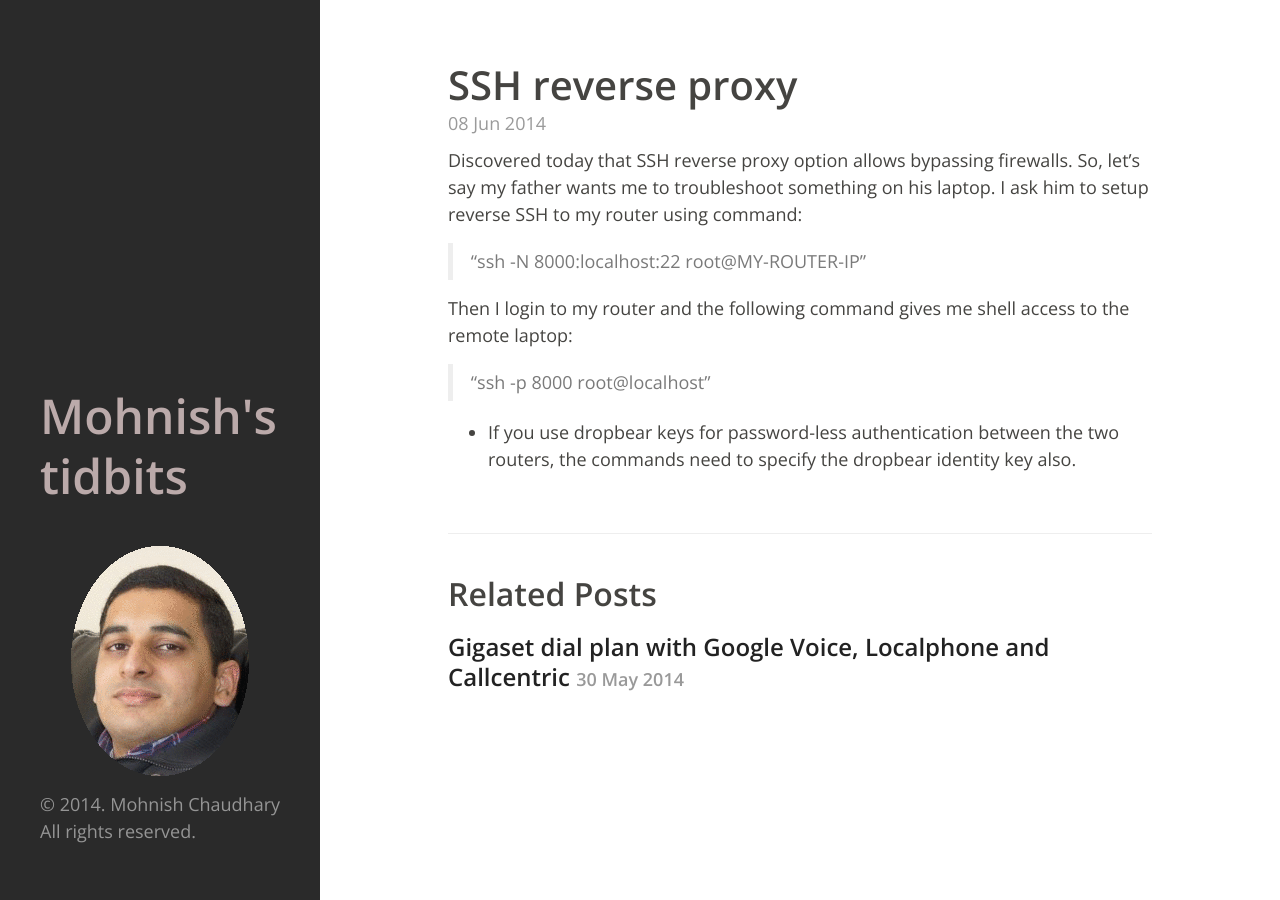
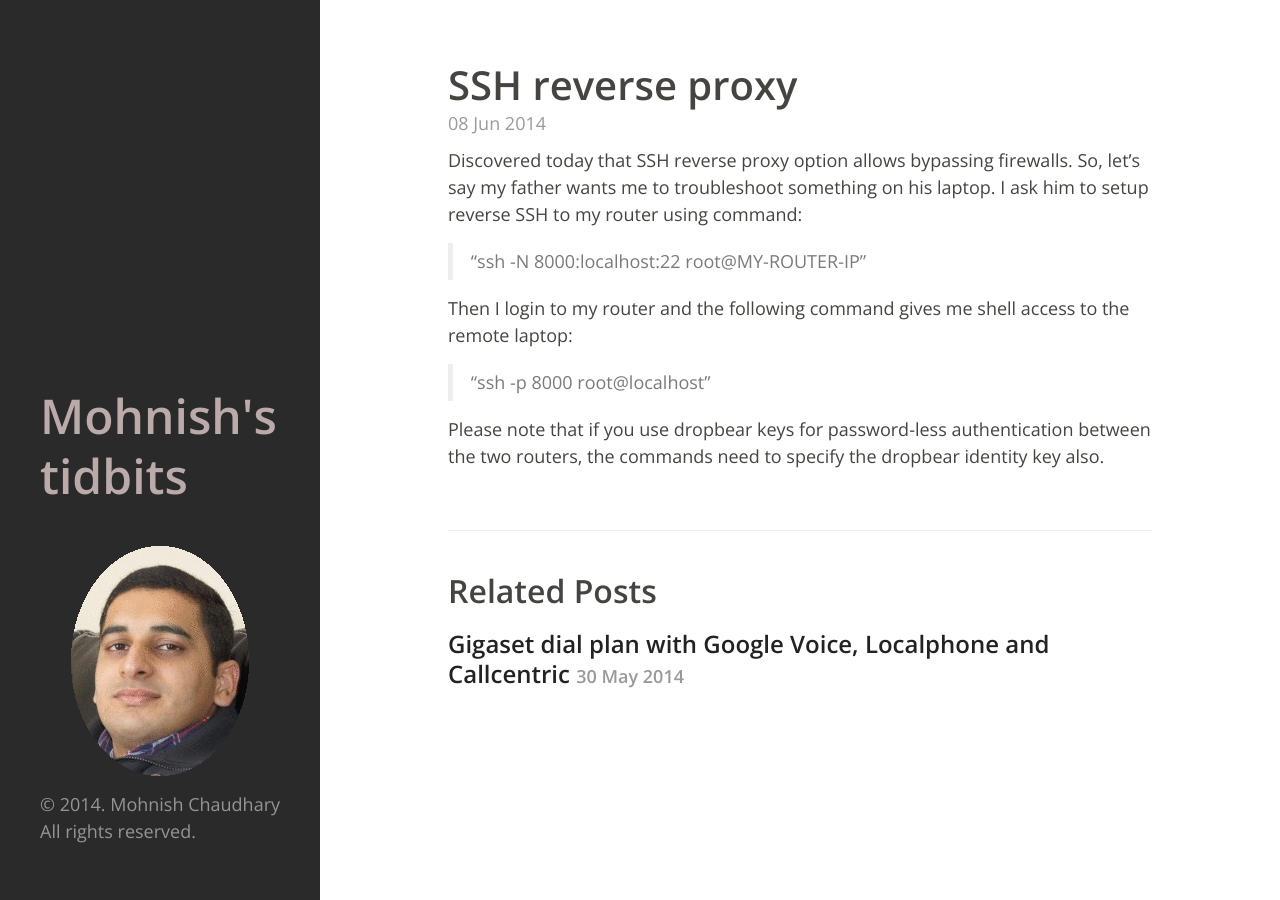
Before and after one commit to mohnish82/mohnish82.github.io, a Jekyll site: the page built from _posts/2014-06-08-SSH-reverse-proxy.md, in a window 1280 px wide. Built offline with Jekyll 4.4.1, drawn with Linux system fonts in a browser that asks for light colours; Markdown is read by kramdown in place of the engine named in the settings.

Commit message:
theme changes

```diff
--- a/_posts/2014-06-08-SSH-reverse-proxy.md
+++ b/_posts/2014-06-08-SSH-reverse-proxy.md
@@ -11,4 +11,4 @@ Then I login to my router and the following command gives me shell access to the
 
 >    ssh -p 8000 root@localhost
 
-* If you use dropbear keys for password-less authentication between the two routers, the commands need to specify the dropbear identity key also.
+Please note that if you use dropbear keys for password-less authentication between the two routers, the commands need to specify the dropbear identity key also.
```
